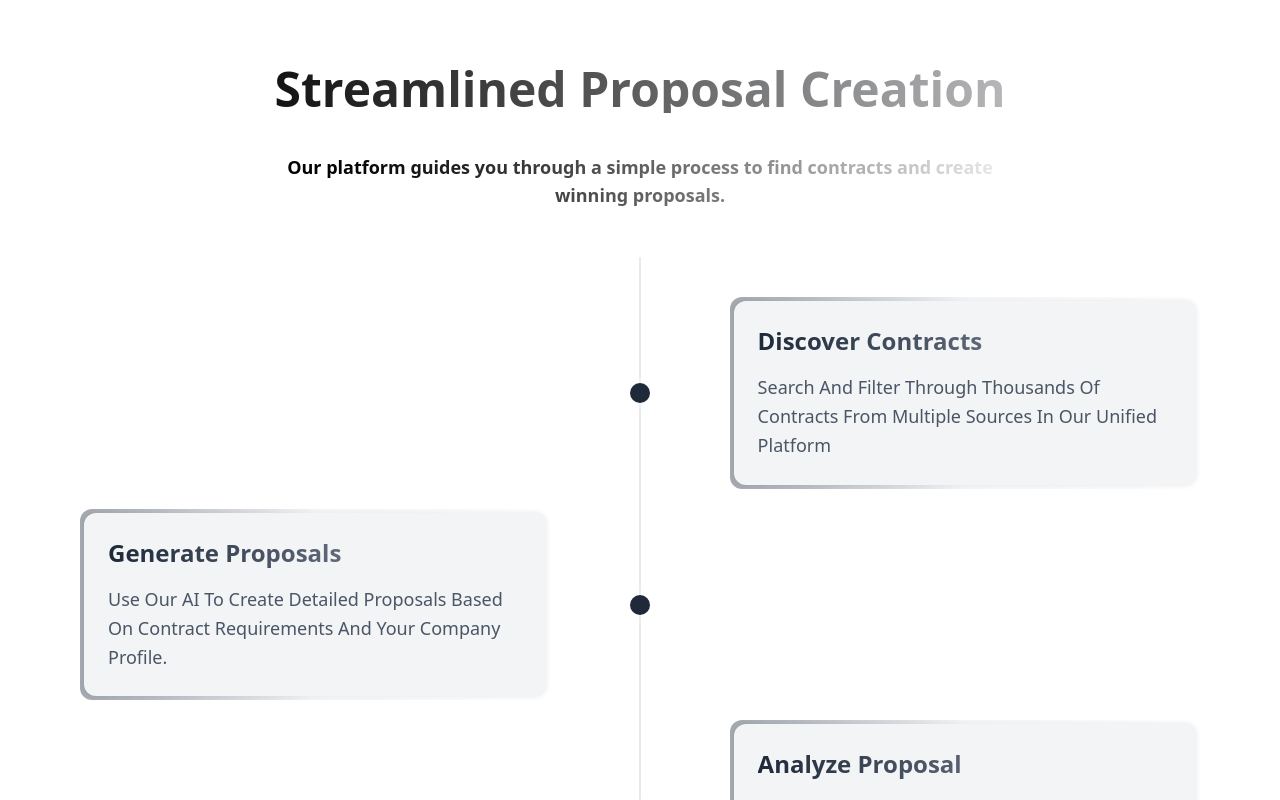
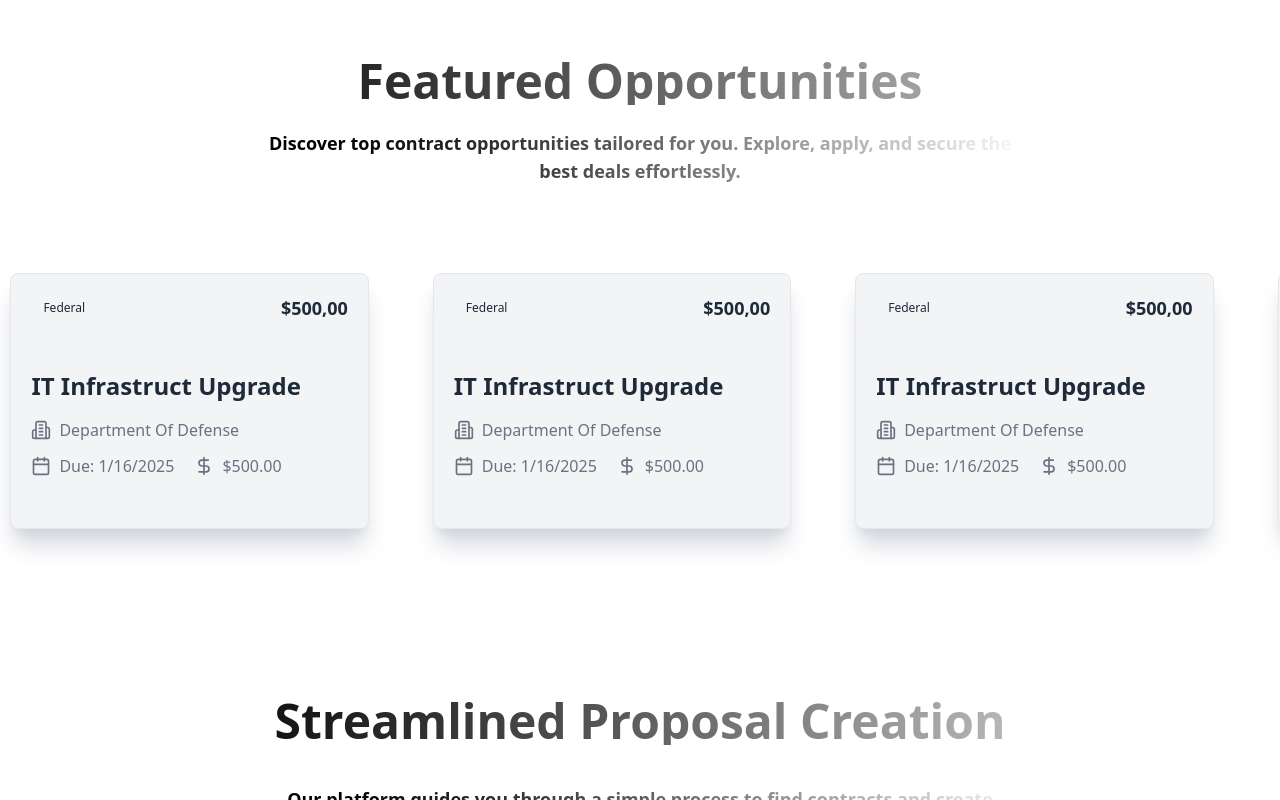
Before and after one commit to MohammedRasif/Zoomyteck, a React (Vite) app: page / in a window 1280 px wide. Shown: the part 720-1520 px from the top of the page. Built offline with nearby package versions, Linux system fonts and the light colour scheme.

Commit message:
footer section create

```diff
--- a/src/component/Footer/Footer.jsx
+++ b/src/component/Footer/Footer.jsx
@@ -1,10 +1,85 @@
+import { useDarkMood } from "../../context/ThemeContext"
 
 const Footer = () => {
-    return (
-        <div>
-           <h1>this is footer section</h1>
+  const { darkMode } = useDarkMood()
+
+  return (
+    <footer className={`pt-32 transition-colors duration-300 ${darkMode ? "bg-black text-white" : "bg-white text-black"}`}>
+      {/* Top border */}
+      <div className={`h-px w-full ${darkMode ? "bg-gray-800" : "bg-gray-300"}`}></div>
+
+      {/* Main footer content */}
+      <div className="container mx-auto px-6 py-12">
+        <div className="grid grid-cols-1 md:grid-cols-4 gap-8">
+          {/* Logo and tagline */}
+          <div className="md:col-span-1">
+            <img src="" alt="" />
+            <h1 className={`text-4xl font-semibold pb-5  ${darkMode ? "text-white" : "text-black"}`}>Zoomytech</h1>
+            <p className={`text-sm ${darkMode ? "text-gray-400" : "text-gray-600"}`}>
+              Win Government Contracts with AI-Powered Proposals
+            </p>
+          </div>
+
+          {/* Company links */}
+          <div className="md:col-span-1">
+            <h3 className="text-lg font-semibold mb-4">Company</h3>
+            <ul className="space-y-2">
+              {["Home", "About us", "FAQS", "Pricing"].map((item, index) => (
+                <li key={index}>
+                  <a href="#" className={`transition-colors ${darkMode ? "text-gray-400 hover:text-white" : "text-gray-600 hover:text-black"}`}>
+                    {item}
+                  </a>
+                </li>
+              ))}
+            </ul>
+          </div>
+
+          {/* Help links */}
+          <div className="md:col-span-1">
+            <h3 className="text-lg font-semibold mb-4">Help</h3>
+            <ul className="space-y-2">
+              {["Terms & Conditions", "Privacy Policy"].map((item, index) => (
+                <li key={index}>
+                  <a href="#" className={`transition-colors ${darkMode ? "text-gray-400 hover:text-white" : "text-gray-600 hover:text-black"}`}>
+                    {item}
+                  </a>
+                </li>
+              ))}
+            </ul>
+          </div>
+
+          {/* Newsletter */}
+          <div className="md:col-span-1">
+            <h3 className="text-lg font-semibold mb-4">Subscribe to Newsletter</h3>
+            <p className={`text-sm mb-4 ${darkMode ? "text-gray-400" : "text-gray-600"}`}>
+              Aliquet dignissim erat habitasse aliquet tincidunt phasellus ultrices, aenean sed elit mattis sagittis id
+              velit sed scelerisque.
+            </p>
+            <div className="flex">
+              <input
+                type="email"
+                placeholder="Email.."
+                className={`bg-transparent border rounded-full px-4 py-2 w-full text-sm focus:outline-none transition-colors ${darkMode ? "border-gray-700 text-white focus:border-gray-500" : "border-gray-400 text-black focus:border-gray-600"}`}
+              />
+              <button className={`font-medium text-sm px-6 py-2 rounded-full -ml-6 transition-colors ${darkMode ? "bg-white text-black hover:bg-gray-200" : "bg-black text-white hover:bg-gray-800"}`}>
+                Subscribe
+              </button>
+            </div>
+          </div>
         </div>
-    );
+      </div>
+
+      {/* Bottom border */}
+      <div className={`h-px w-full ${darkMode ? "bg-gray-800" : "bg-gray-300"}`}></div>
+
+      {/* Copyright */}
+      <div className="py-6">
+        <div className="container mx-auto px-6">
+          <p className="text-center text-sm">Copyright © 2023 Tokematic</p>
+        </div>
+      </div>
+    </footer>
+  )
 }
 
-export default Footer;
+export default Footer
--- a/src/component/Home/Home.jsx
+++ b/src/component/Home/Home.jsx
@@ -1,3 +1,4 @@
+import Footer from "../Footer/Footer";
 import Navbar from "../Navbar/Navbar";
 import Banner from "../Pages/Banner";
 import Featured from "../Pages/Featured";
@@ -16,6 +17,7 @@ const Home = () => {
            <Testimonial></Testimonial>
            <PaymentCart></PaymentCart>
            <Proposals></Proposals>
+           <Footer></Footer>
         </div>
     );
 }
--- a/src/component/Pages/Featured.jsx
+++ b/src/component/Pages/Featured.jsx
@@ -1,136 +1,160 @@
+import { Building2, Calendar, DollarSign } from "lucide-react";
+import Marquee from "react-fast-marquee";
 import { useDarkMood } from "../../context/ThemeContext";
 
-const Streamlined = () => {
-    const { darkMode } = useDarkMood(); // Get darkMode state from context
-
-    const steps = [
+// Project data object
+const projects = [
     {
         id: 1,
-            title: "Discover Contracts",
-            description: "Search And Filter Through Thousands Of Contracts From Multiple Sources In Our Unified Platform",
-            position: "right",
+        title: "IT Infrastruct Upgrade",
+        type: "Federal",
+        amount: "$500,00",
+        department: "Department Of Defense",
+        dueDate: "1/16/2025",
+        budget: "$500.00",
     },
     {
         id: 2,
-            title: "Generate Proposals",
-            description: "Use Our AI To Create Detailed Proposals Based On Contract Requirements And Your Company Profile.",
-            position: "left",
+        title: "IT Infrastruct Upgrade",
+        type: "Federal",
+        amount: "$500,00",
+        department: "Department Of Defense",
+        dueDate: "1/16/2025",
+        budget: "$500.00",
     },
     {
         id: 3,
-            title: "Analyze Proposal",
-            description: "Use Our AI To Create Detailed Proposals Based On Contract Requirements And Your Company Profile.",
-            position: "right",
+        title: "IT Infrastruct Upgrade",
+        type: "Federal",
+        amount: "$500,00",
+        department: "Department Of Defense",
+        dueDate: "1/16/2025",
+        budget: "$500.00",
     },
     {
         id: 4,
-            title: "Submit & Track",
-            description: "Use Our AI To Create Detailed Proposals Based On Contract Requirements And Your Company Profile.",
-            position: "left",
+        title: "IT Infrastruct Upgrade",
+        type: "Federal",
+        amount: "$500,00",
+        department: "Department Of Defense",
+        dueDate: "1/16/2025",
+        budget: "$500.00",
+    },
+    {
+        id: 5,
+        title: "IT Infrastruct Upgrade",
+        type: "Federal",
+        amount: "$500,00",
+        department: "Department Of Defense",
+        dueDate: "1/16/2025",
+        budget: "$500.00",
+    },
+    {
+        id: 6,
+        title: "IT Infrastruct Upgrade",
+        type: "Federal",
+        amount: "$500,00",
+        department: "Department Of Defense",
+        dueDate: "1/16/2025",
+        budget: "$500.00",
     },
 ];
 
+const Featured = () => {
+    const { darkMode } = useDarkMood(); // Get darkMode state from context
+
     return (
         <div
-            className={`pt-6 sm:pt-8 md:pt-10 lg:pt-12 px-4 sm:px-6 md:px-8 lg:px-10 ${
-                darkMode ? "bg-black text-white" : "bg-white text-gray-800"
+            className={`pt-10   ${darkMode ? "bg-black text-white" : "bg-white text-gray-800"
                 } transition-colors`}
         >
             <h1
-                className={`text-2xl sm:text-3xl md:text-4xl lg:text-5xl text-center bg-gradient-to-r ${
-                    darkMode ? "from-white to-gray-500" : "from-black to-gray-100"
-                } text-transparent bg-clip-text font-bold mb-4 sm:mb-6 md:mb-8 lg:mb-10`}
+                className={`text-3xl sm:text-4xl md:text-5xl text-center bg-gradient-to-r ${darkMode ? "from-white to-gray-500" : "from-black to-gray-50"
+                    } text-transparent bg-clip-text font-bold mb-4 sm:mb-6`}
             >
-                Streamlined Proposal Creation
+                Featured Opportunities
             </h1>
             <p
-                className={`text-center bg-gradient-to-r ${
-                    darkMode ? "from-white to-gray-500" : "from-black to-gray-100"
-                } text-transparent bg-clip-text font-bold text-xs sm:text-sm md:text-base lg:text-lg mb-6 sm:mb-8 md:mb-10 lg:mb-12 max-w-3xl mx-auto`}
+                className={`text-center bg-gradient-to-r ${darkMode ? "from-white to-gray-500" : "from-black to-gray-50"
+                    } text-transparent bg-clip-text font-bold text-sm sm:text-base md:text-lg mb-8 sm:mb-10 md:mb-12 max-w-3xl mx-auto`}
             >
-                Our platform guides you through a simple process to find contracts and create winning proposals.
+                Discover top contract opportunities tailored for you. Explore, apply, and secure the best deals effortlessly.
             </p>
 
-            <div className="p-4 sm:p-6 md:p-8 lg:p-10 relative">
-                {/* Vertical Line */}
+            {/* React Marquee Section */}
+            <div className="sm:py-8 md:py-10 overflow-hidden">
+                <Marquee
+                    speed={100}
+                    pauseOnHover={true}
+                    gradient={false}
+                    delay={2}
+                    className="flex items-center"
+                >
+                    {projects.map((project) => (
                         <div
-                    className={`absolute left-1/2 top-0 bottom-0 w-[1px] ${
-                        darkMode ? "bg-white/30" : "bg-gray-300"
-                    } transform -translate-x-1/2 hidden md:block`} // Hide on small screens
-                />
-
-                <div className="max-w-7xl mx-auto relative">
-                    {steps.map((step, index) => (
+                            key={project.id}
+                            className="mx-2 sm:mx-4 md:mx-6 lg:mx-8 cursor-pointer pb-20"
+                            style={{
+                                width: "clamp(300px, 28vw, 450px)", // Responsive width using clamp
+                            }}
+                        >
+                            {/* Custom Card Component */}
                             <div
-                            key={step.id}
-                            className="relative mb-8 sm:mb-5 md:mb-5 lg:mb-5 flex flex-col md:flex-row items-center md:items-stretch"
+                                className={`rounded-lg border shadow-xl overflow-hidden h-56 sm:h-60 md:h-64   ${darkMode
+                                        ? "bg-zinc-900 border-zinc-800 text-white shadow-gray-500/50"
+                                        : "bg-gray-100 border-gray-200 text-gray-800 shadow-gray-300"
+                                    } transition-shadow duration-300 hover:shadow-2xl`}
                             >
-                            {/* Connection Dot */}
+                                {/* Card Header */}
+                                <div className="flex items-center justify-between p-3 sm:p-4 md:p-5 pb-2">
+                                    {/* Custom Badge */}
                                     <div
-                                className={`absolute left-1/2 top-1/2 w-2 sm:w-5 h-3 sm:h-5 ${
-                                    darkMode ? "bg-white" : "bg-gray-800"
-                                } rounded-full transform -translate-x-1/2 -translate-y-1/2 z-10 shadow-[0_0_10px_4px_rgba(255,255,255,0.3)] hidden md:block`} // Hide on small screens
-                            />
-
-                            {/* Card */}
-                            <div
-                                className={`relative w-full sm:w-[90%] md:w-[42%] rounded-xl inset-0 bg-gradient-to-r ${
-                                    darkMode
-                                        ? "from-white via-gray-900 to-black hover:from-white hover:via-gray-100 hover:to-gray-50"
-                                        : "from-gray-800/40 via-gray-100 to-white hover:from-gray-800/40 hover:via-gray-800 hover:to-gray-900"
-                                } p-[2px] sm:p-[3px] md:p-[4px] ${
-                                    step.position === "left"
-                                        ? "md:mr-auto md:ml-0"
-                                        : "md:ml-auto md:mr-0"
-                                } mx-auto order-2 md:order-none hover:animate-slide-in`} // Add hover animation class
-                            >
-                                <div className="relative group transition-all duration-500">
-                                    {/* Glowing border effect */}
-                                    <div
-                                        className={`absolute -inset-[1px] bg-gradient-to-r ${
-                                            darkMode
-                                                ? "from-white/40 via-white/20 to-white/40"
-                                                : "from-gray-800/40 via-gray-800/20 to-gray-800/40"
-                                        } rounded-xl blur-[2px] opacity-20 group-hover:opacity-100 group-hover:blur-[3px] transition-all duration-500`}
-                                    />
-                                    {/* Additional glow layers for more intense effect */}
-                                    <div
-                                        className={`absolute -inset-[2px] bg-gradient-to-r ${
-                                            darkMode
-                                                ? "from-white/20 via-white/10 to-white/20"
-                                                : "from-gray-800/20 via-gray-800/10 to-gray-800/20"
-                                        } rounded-xl blur-[4px] opacity-0 group-hover:opacity-100 transition-all duration-500`}
-                                    />
-
-                                    {/* Card content */}
-                                    <div
-                                        className={`relative bg-opacity-80 backdrop-blur-sm rounded-xl p-3 sm:p-4 md:p-5 lg:p-6 cursor-pointer border-amber-400 ${
-                                            darkMode ? "bg-zinc-900 border-white/10" : "bg-gray-100 border-gray-200"
+                                        className={`px-2 sm:px-3 py-1 rounded-md text-xs font-medium ${darkMode ? "bg-zinc-800 text-white" : "bg-gray-100 text-gray-800"
                                             }`}
                                     >
-                                        <h3
-                                            className={`text-lg sm:text-xl md:text-2xl lg:text-2xl font-bold text-transparent bg-clip-text bg-gradient-to-r ${
-                                                darkMode ? "from-white to-white/90" : "from-gray-800 to-gray-400"
-                                            } mb-2 sm:mb-3 md:mb-4`}
+                                        {project.type}
+                                    </div>
+                                    <span className="text-sm sm:text-base md:text-lg font-semibold">
+                                        {project.amount}
+                                    </span>
+                                </div>
+
+                                {/* Card Content */}
+                                <div className="p-3 sm:p-4 md:p-5 pt-2 sm:pt-3 space-y-3 sm:space-y-4">
+                                    <h3 className="text-lg sm:text-xl md:text-2xl font-semibold mt-1 sm:mt-2">
+                                        {project.title}
+                                    </h3>
+
+                                    <div
+                                        className={`space-y-2 sm:space-y-3 text-xs sm:text-sm ${darkMode ? "text-zinc-400" : "text-gray-500"
+                                            }`}
                                     >
-                                            {step.title}
-                                        </h3>
-                                        <p
-                                            className={`text-xs sm:text-sm md:text-base lg:text-lg ${
-                                                darkMode ? "text-gray-400" : "text-gray-600"
-                                            } leading-relaxed`}
-                                        >
-                                            {step.description}
-                                        </p>
+                                        <div className="flex items-center gap-2">
+                                            <Building2 className="w-4 h-4 sm:w-5 sm:h-5" />
+                                            <span className="text-xs sm:text-sm md:text-base">
+                                                {project.department}
+                                            </span>
+                                        </div>
+
+                                        <div className="flex items-center gap-2 flex-wrap">
+                                            <Calendar className="w-4 h-4 sm:w-5 sm:h-5" />
+                                            <span className="text-xs sm:text-sm md:text-base">
+                                                Due: {project.dueDate}
+                                            </span>
+                                            <DollarSign className="w-4 h-4 sm:w-5 sm:h-5 ml-2 sm:ml-3" />
+                                            <span className="text-xs sm:text-sm md:text-base">
+                                                {project.budget}
+                                            </span>
+                                        </div>
                                     </div>
                                 </div>
                             </div>
                         </div>
                     ))}
-                </div>
+                </Marquee>
             </div>
         </div>
     );
 };
 
-export default Streamlined;
+export default Featured;
--- a/src/component/Pages/Proposals.jsx
+++ b/src/component/Pages/Proposals.jsx
@@ -1,20 +1,24 @@
+import { useDarkMood } from "../../context/ThemeContext"
+
 const Proposals = () => {
+  const { darkMode } = useDarkMood()
+
   return (
-      <div className="w-full bg-black py-10  relative">
+    <div className={`w-full py-10 relative transition-colors duration-300 ${darkMode ? "bg-black text-white" : "bg-white text-black"}`}>
       {/* Top dashed line */}
-        <div className="absolute top-0 left-0 w-full h-px border-t-2 border-dashed border-gray-600"></div>
+      <div className={`absolute top-0 left-0 w-full h-px border-t-2 border-dashed ${darkMode ? "border-gray-600" : "border-gray-300"}`}></div>
 
       <div className="flex flex-col items-center justify-center space-y-6 px-4">
-          <h2 className="text-white text-3xl font-[500] text-center max-w-3xl">
+        <h2 className="text-3xl font-[500] text-center max-w-3xl">
           What Are You Waiting For? Start Finding Contracts and Winning Proposals Today!
         </h2>
-          <button className="bg-white text-black font-medium py-3 px-16 rounded-full hover:bg-gray-100 transition-colors">
-            Get Start
+        <button className={`font-medium py-3 px-16 rounded-full transition-colors ${darkMode ? "bg-white text-black hover:bg-gray-200" : "bg-black text-white hover:bg-gray-800"}`}>
+          Get Started
         </button>
       </div>
 
       {/* Bottom dashed line */}
-        <div className="absolute bottom-0 left-0 w-full h-px border-t-2 border-dashed border-gray-600"></div>
+      <div className={`absolute bottom-0 left-0 w-full h-px border-t-2 border-dashed ${darkMode ? "border-gray-600" : "border-gray-300"}`}></div>
     </div>
   )
 }
```
Lines whose indentation alone changed are shown as unchanged.
